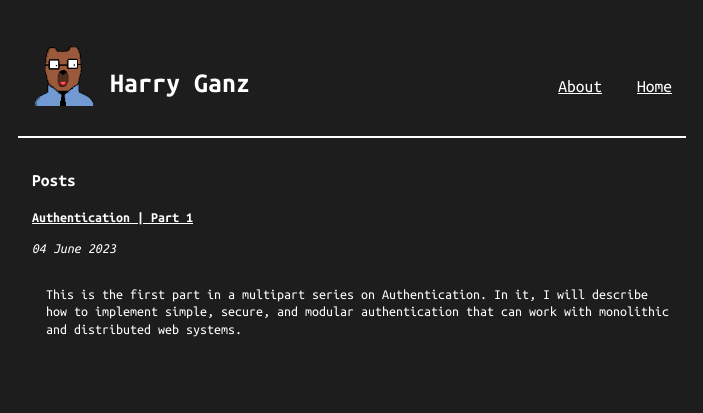
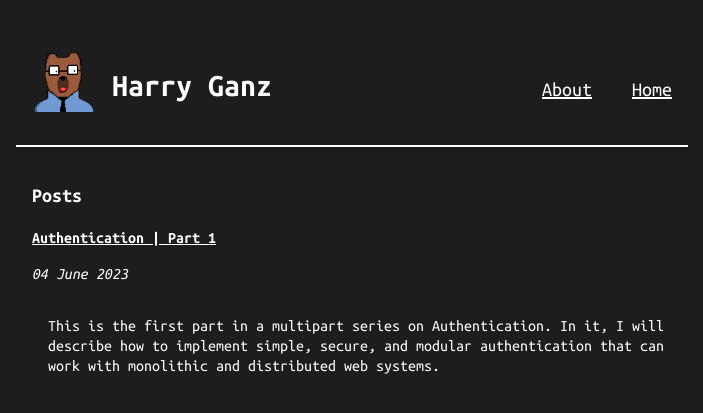
Before and after one commit to harryganz/harryganz.github.io, a Jekyll site: the page built from index.html, in a window 1280 px wide. Shown: the top 413 px of the page, without its empty margins (288-991 px from the left). Built offline with Jekyll 4.4.1, drawn with Linux system fonts in a browser that asks for light colours; the list of posts is cut into pages by our own code.

Commit message:
Increases font size

```diff
--- a/_sass/main.scss
+++ b/_sass/main.scss
@@ -1,9 +1,9 @@
 $base-font-family: 'Ubuntu-Mono', sans-serif !default;
-$base-font-size: 14px !default;
+$base-font-size: 16px !default;
 $base-font-weight: 400 !default;
 $base-line-height: 1.25 !default;
 
-$code-font-size: 12px !default;
+$code-font-size: 14px !default;
 $code-font-weight: 400 !default;
 $code-line-height: 1.25 !default;
 
--- a/_sass/partials/_typography.scss
+++ b/_sass/partials/_typography.scss
@@ -34,3 +34,7 @@ a {
     font-weight: normal;
     font-style: italic;
 }
+
+.highlight {
+    font: $code-font-weight #{$code-font-size}/#{$code-line-height} $base-font-family;
+}
```
Also changed, not shown: _posts/2023-06-04-authentication-part-1.md (line endings or trailing spaces), 4 other files.
